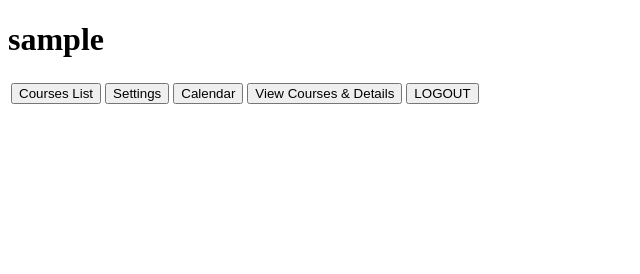
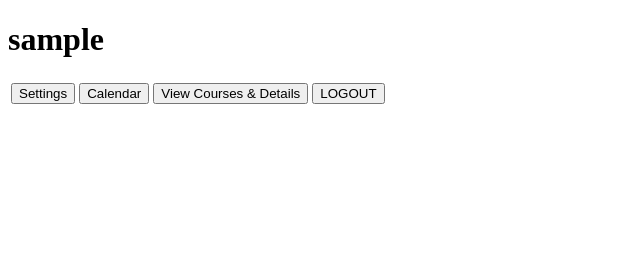
Before and after one commit to MBocian96/ITAPP_ODD_WED0730_dance_school_manager, a Django app: page /teacher/ in a window 1280 px wide. Shown: the part 26-300 px from the top of the page, without its empty margins (0-640 px from the left). Run offline with Django 3.2, Linux system fonts and the light colour scheme; the visitor is signed in with stand-in values (Sample User, id 1); lists and menus that the app fills with data are empty; parts of the project's set-up code (start-up, migrations or seed data) failed here and were passed over.

Commit message:
Remove course list

```diff
--- a/dance_school_manager/templates/profiles/teacher/teacher_profile.html
+++ b/dance_school_manager/templates/profiles/teacher/teacher_profile.html
@@ -6,14 +6,7 @@
 
  <table>
  <tr>
-     <th>
-         <a href="{% url 'teacher_module:courses_list_view'  %}">
-                        <button type="button" class="btn btn-deafult">
-                            <span class="glyphicon glyphicon-pencil" aria-hidden="true"></span>
-                            Courses List
-                        </button>
-         </a>
-     </th>
+
           <th>
          <a href="{% url 'teacher_module:settings_view'  %}">
                         <button type="button" class="btn btn-deafult">
```
